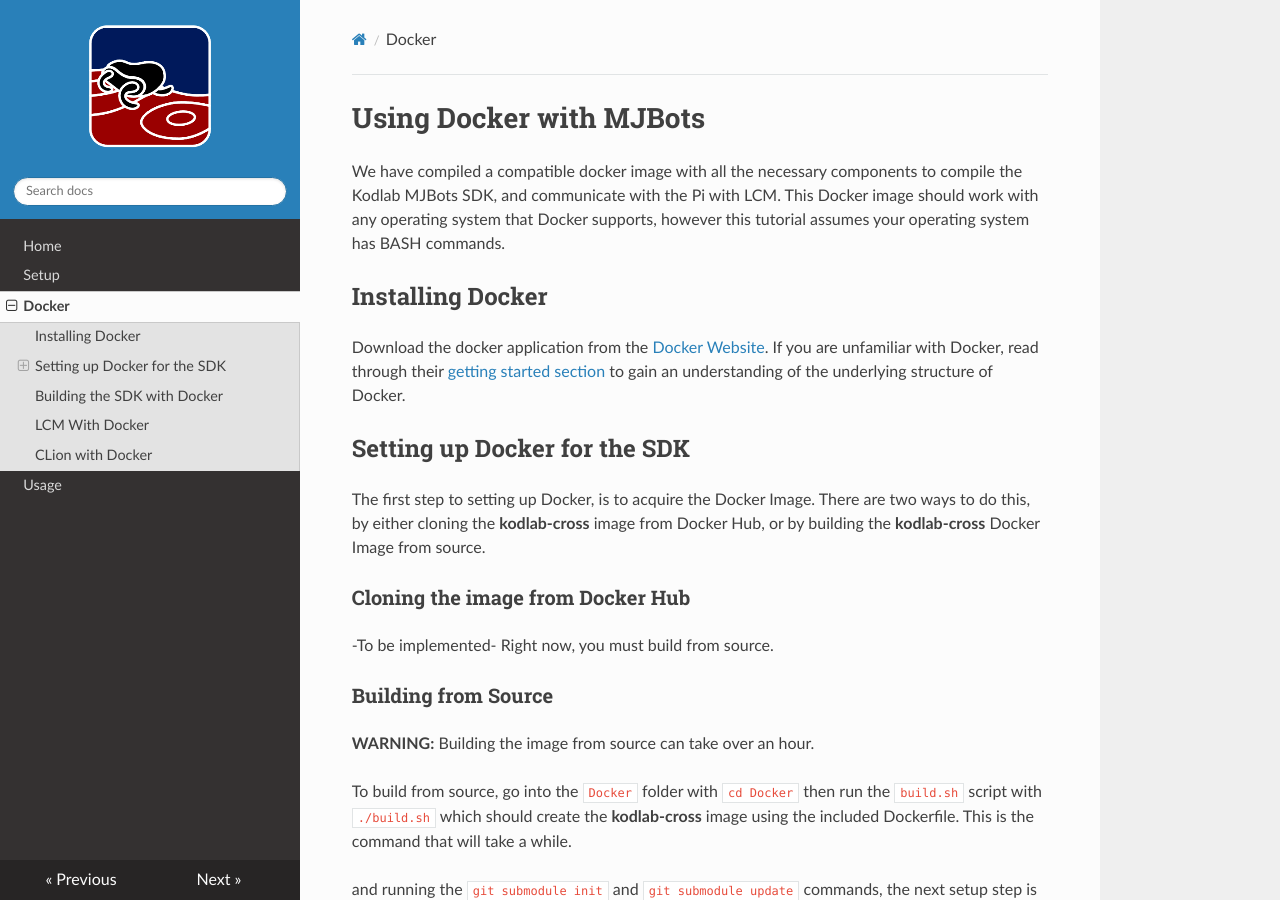
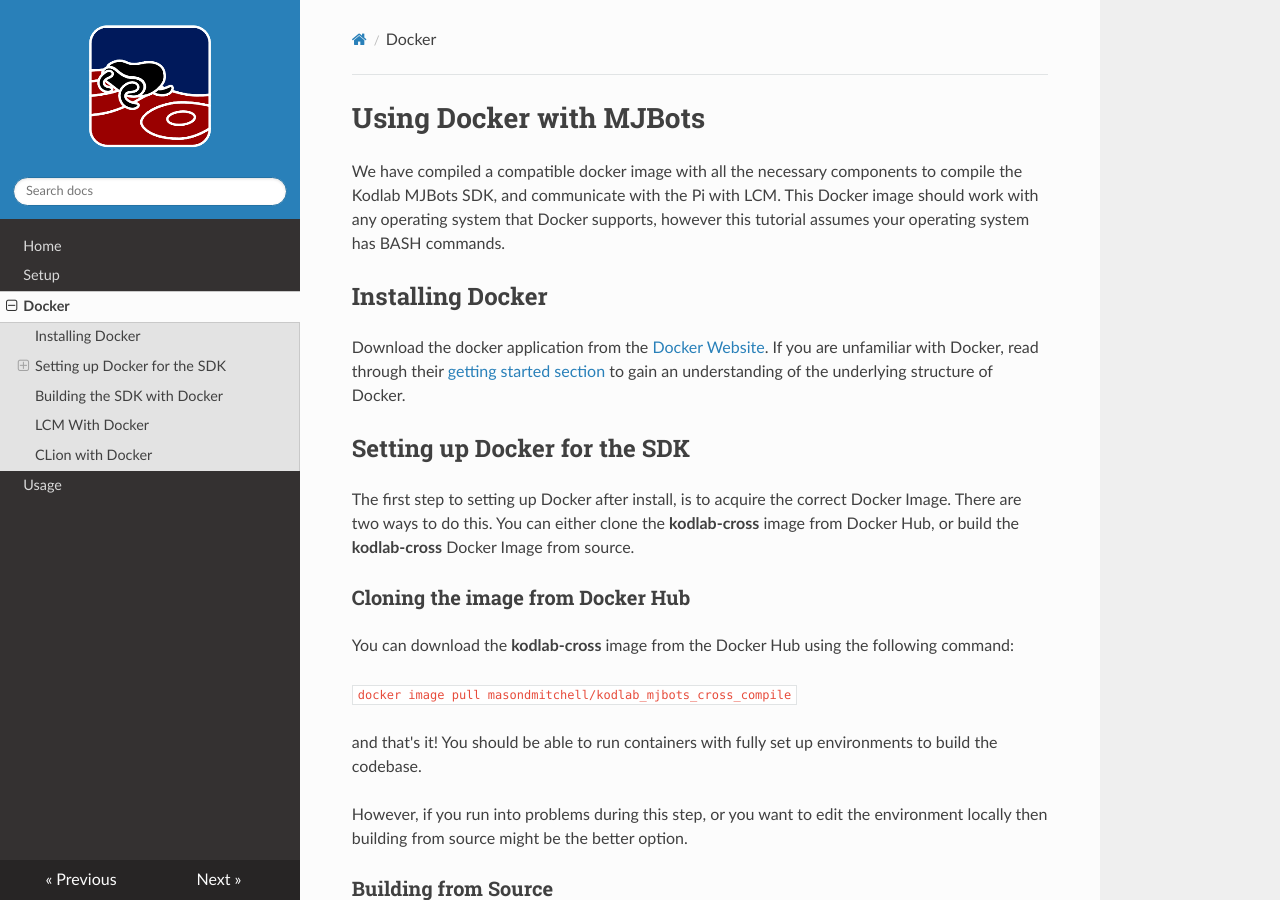
Before and after one commit to KodlabPenn/kodlab_mjbots_sdk, an MkDocs documentation site: the page built from docs/docker.md, in a window 1280 px wide and 900 px high. Built offline with MkDocs 1.6.1, drawn with Linux system fonts in a browser that asks for light colours; nearby versions of some CDN libraries.

Commit message:
Update docker.md

```diff
--- a/docs/docker.md
+++ b/docs/docker.md
@@ -5,11 +5,17 @@
 Download the docker application from the [Docker Website](https://docs.docker.com/get-docker/). If you are unfamiliar with Docker, read through their [getting started section](https://docs.docker.com/get-started/)  to gain an understanding of the underlying structure of Docker.
 
 ## Setting up Docker for the SDK
-The first step to setting up Docker, is to acquire the Docker Image. There are two ways to do this, by either cloning the **kodlab-cross** image from Docker Hub, or by building the **kodlab-cross** Docker Image from source.
+The first step to setting up Docker after install, is to acquire the correct Docker Image. There are two ways to do this. You can either clone the **kodlab-cross** image from Docker Hub, or build the **kodlab-cross** Docker Image from source.
 
 ### Cloning the image from Docker Hub
 
--To be implemented- Right now, you must build from source.
+You can download the **kodlab-cross** image from the Docker Hub using the following command:
+
+`docker image pull masondmitchell/kodlab_mjbots_cross_compile`
+
+and that's it! You should be able to run containers with fully set up environments to build the codebase.
+
+However, if you run into problems during this step, or you want to edit the environment locally then building from source might be the better option.
 
 ### Building from Source
 **WARNING:** Building the image from source can take over an hour.
```
